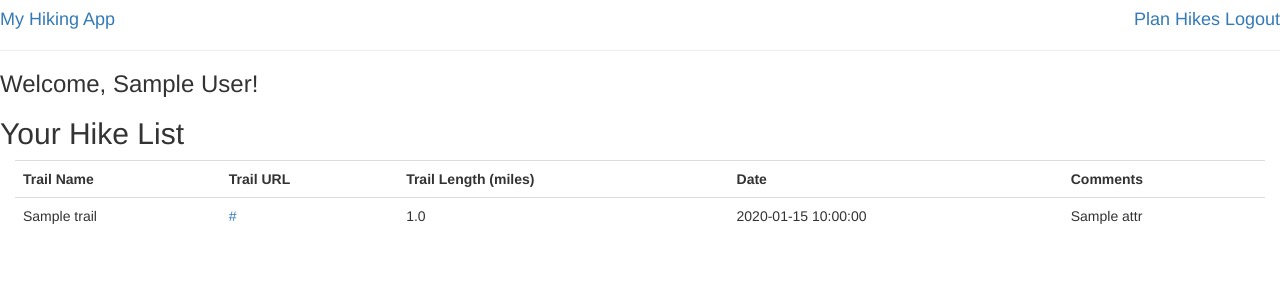
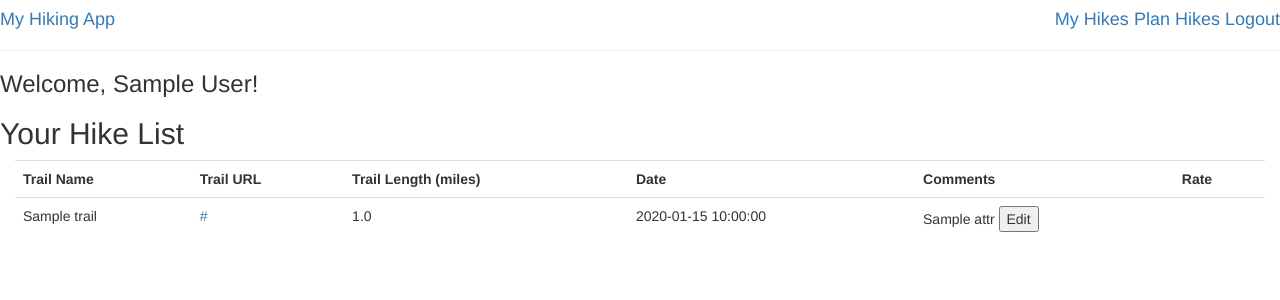
Before and after one commit to nt-git/GoHike, a Flask app: page /users/1 in a window 1280 px wide. Shown: the top 300 px of the page. Run offline with Flask 2, Linux system fonts and the light colour scheme; the visitor is signed in with stand-in values (Sample User, id 1); tables that the repository leaves empty hold one stand-in row (values such as "Sample post"); some libraries are stand-ins or nearby versions.

```diff
--- a/server.py
+++ b/server.py
@@ -95,7 +95,6 @@ def user_profile(u_id):
     """Shows details about a specific user."""
 
     user = User.query.options(db.joinedload('usertrails', 'trail')).get(u_id)
-    #user_trails_visited =
 
     return render_template("user_detail.html", user=user)
 
@@ -134,7 +133,11 @@ def user_search_trails():
     user_id = session['id']
     user = User.query.options(db.joinedload('usertrails', 'trail')).get(user_id)
 
-    return render_template("search_results.html", dict=trail, num_results=num_results, number=number, lat=url_lat, lng=url_lng, user=user)
+    visited_names = [usertrail.trail.name for usertrail in user.usertrails]
+    unique_visited = list(set(visited_names))
+    print unique_visited
+
+    return render_template("search_results.html", dict=trail, num_results=num_results, number=number, lat=url_lat, lng=url_lng, user=user, visited_names=unique_visited)
 
 
 @app.route("/get-trails-info", methods=["POST"])
@@ -199,6 +202,30 @@ def get_trail_comment_add_to_db():
     return render_template("homepage.html")
 
 
+@app.route("/update-trails-comment", methods=["POST"])
+def update_trail_comment_add_to_db():
+    """Get Trail info from front end when user selects and stores in Attr Table"""
+
+    trail_id = request.form.get("trail_id")
+    comments = request.form.get("comments")
+
+    print comments
+
+    #Update this record in Attr and TrailAttr Table.
+
+    # attr = Attr(name=comments)
+    # db.session.add(attr)
+    # db.session.commit()
+
+    # attr_id = attr.attr_id
+
+    # trailattr = TrailAttr(trail_id=trail_id, attr_id=attr_id)
+    # db.session.add(trailattr)
+    # db.session.commit()
+
+    return render_template("homepage.html")
+
+
 @app.route("/logout")
 def user_logout():
     """ Logout User and Redirect to Homepage """
--- a/templates/base.html
+++ b/templates/base.html
@@ -12,7 +12,7 @@
         {%if "id" not in session %}
             <a href="/SignIn">Sign In</a> &nbsp; <a href="/SignUp">/ Sign Up</a>
         {% else %}
-
+            <a href="/users/id">My Hikes</a>
             <a href="/search">Plan Hikes</a>
             <a href="/logout">Logout</a>
         {% endif%}
--- a/templates/user_detail.html
+++ b/templates/user_detail.html
@@ -19,6 +19,7 @@
                     <th>Trail Length (miles) </th>
                     <th>Date</th>
                     <th>Comments</th>
+                    <th>Rate</th>
                 </tr>
 
                 {% for usertrail in user.usertrails %}
@@ -37,10 +38,12 @@
 
                         {% else %}
                             {% for trailattr in usertrail.trail.trailattrs %}
-                                {{trailattr.attr.name}}
+                                <span class="edit-comment"> {{trailattr.attr.name}} </span>
+                                <input id="get-edit-comment" value="{{trailattr.attr.name}}" hidden>
+                                <button class="edit-it" data-trail-id="{{ usertrail.trail.trail_id }}">Edit</button>
                             {% endfor %}
-
                         {% endif %}</td>
+                    <td></td>
 
                 </tr>
                 {% endfor %}
@@ -56,6 +59,7 @@
 <script>
   "use strict";
 
+  /* Add Comments  */
   function showInfo(results){
     console.log("hi")
 
@@ -81,7 +85,37 @@
     $.post("/get-trails-comment",formInputs, showInfo);
   }
 
+
   $(".comment-it").on('click', getInfo);
+
+   /* Now Edit Comments  */
+  function showComment(results){
+    console.log("hi")
+
+  }
+
+  function getComment(evt){
+    evt.preventDefault();
+
+
+    // let inputId = $(this).data("edit");
+    //let comments = $(".edit-comment").html;
+    let comments = $("#get-edit-comment").val();
+
+    console.log(comments);
+
+    console.log("hi");
+
+    var formInputs = {
+        "trail_id": $(this).data('trail-id'),
+        "comments": comments
+    }
+
+
+    $.post("/update-trails-comment",formInputs, showComment);
+  }
+
+  $(".edit-it").on('click', getComment);
 
 </script>
 
```
Also changed, not shown: templates/search_results.html (+4 -6 lines).
